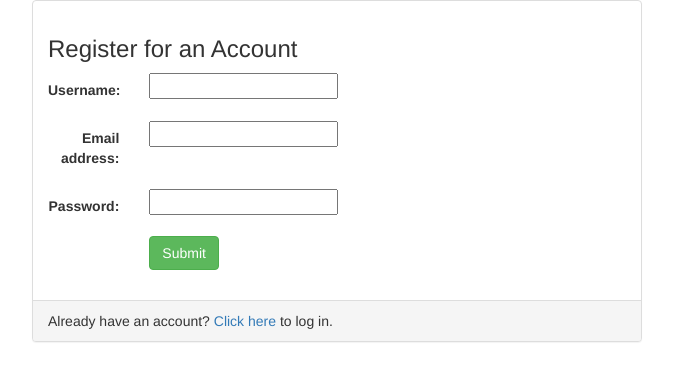
After one commit to enabokov/Musicloft, a Django app: page /music/registration/ in a window 1280 px wide. The commit adds this page. Shown: the top 381 px of the page, without its empty margins (303-976 px from the left). Run offline with Django 3.2, Linux system fonts and the light colour scheme; some libraries are stand-ins or nearby versions.

Commit message:
Add registration, log in and log out views Add user account page

```diff
--- a/music/forms.py
+++ b/music/forms.py
@@ -2,9 +2,16 @@ from django import forms
 from django.contrib.auth.models import User
 
 
+# Registration user form
 class UserForm(forms.ModelForm):
     password = forms.CharField(widget=forms.PasswordInput)
 
     class Meta:
         model = User
         fields = ['username', 'email', 'password']
+
+
+# Log in user form
+class LoginForm(forms.Form):
+    username = forms.CharField(max_length=100)
+    password = forms.CharField(widget=forms.PasswordInput(render_value=False), max_length=100)
--- /dev/null
+++ b/music/templates/music/user/registration.html
@@ -0,0 +1,34 @@
+{% extends 'music/base.html' %}
+{% block title %}Register{% endblock %}
+
+{% block body %}
+    <div class="container-fluid">
+
+        <div class="row">
+            <div class="col-sm-12 col-md-6">
+                <div class="panel panel-default">
+                    <div class="panel-body">
+                        <h3>Register for an Account</h3>
+                        {% if error_message %}
+                            <p><strong>{{ error_message }}</strong></p>
+                        {% endif %}
+                        <form class="form-horizontal" role="form" action="" method="post" enctype="multipart/form-data">
+                            {% csrf_token %}
+                            {% include 'music/user/form_template.html' %}
+                            <div class="form-group">
+                                <div class="col-sm-offset-2 col-sm-10">
+                                    <button type="submit" class="btn btn-success">Submit</button>
+                                </div>
+                            </div>
+                        </form>
+                    </div>
+                    <div class="panel-footer">
+                        Already have an account? <a href="{% url 'music:login' %}">Click here</a> to log in.
+                    </div>
+                </div>
+            </div>
+        </div>
+
+    </div>
+
+{% endblock %}
--- a/music/urls.py
+++ b/music/urls.py
@@ -5,11 +5,16 @@ from . import views
 app_name = 'music'
 
 urlpatterns = [
-    url(r'^$', views.index_view, name='index'),
-    url(r'^register/$', views.register, name='register'),
+    url(r'^$', views.index, name='index'),
+    # User urls
+    url(r'^registration/$', views.register, name='register'),
+    url(r'^login/$', views.login_user, name='login'),
+    url(r'^logout/$', views.logout_user, name='logout'),
+    url(r'^account/$', views.user_account, name='account'),
+    # Data urls
     url(r'^bands/$', views.BandListView.as_view(), name='bands'),
     url(r'^albums/$', views.AlbumListView.as_view(), name='albums'),  # All albums
     url(r'^band/(?P<pk>[0-9]+)/$', views.BandView.as_view(), name='band'),
     url(r'^album/(?P<pk>[0-9]+)/$', views.AlbumView.as_view(), name='album'),
-    url(r'^albums/(?P<pk>[0-9]+)/$', views.AlbumListView.as_view(), name='albums'),  # For precise band
+    url(r'^albums/(?P<pk>[0-9]+)/$', views.AlbumListView.as_view(), name='albums'),  # Albums for precise band
 ]
--- a/music/views.py
+++ b/music/views.py
@@ -1,20 +1,18 @@
-from django.contrib.auth import authenticate, login
-from django.shortcuts import render
+from django.contrib.auth import authenticate, login, logout
+from django.shortcuts import render, redirect, reverse, get_object_or_404
+from django.template import RequestContext
 from django.views import generic
 
-from .forms import UserForm
+from .forms import UserForm, LoginForm
 from .models import Band, Album, Song
 
 
 class BandView(generic.DetailView):
-    model = Band
     queryset = Band.objects.all()
     template_name = 'music/BandView.html'
-    context_object_name = 'band'
 
 
 class AlbumView(generic.DetailView):
-    model = Album
     queryset = Album.objects.all()
     template_name = 'music/AlbumView.html'
     context_object_name = 'album'
@@ -31,8 +29,14 @@ class AlbumListView(generic.ListView):
     template_name = 'music/AlbumListView.html'
     context_object_name = 'albums'
 
+    def get_queryset(self):
+        if 'pk' in self.kwargs.keys():
+            band = get_object_or_404(Band, pk=self.kwargs['pk'])
+            return Album.objects.filter(band=band)
+        return Album.objects.all()
 
-def index_view(request):
+
+def index(request):
     bands = Band.objects.all()
     albums = Album.objects.all()
     songs = Song.objects.all()
@@ -42,7 +46,6 @@ def index_view(request):
         'albums': albums,
         'songs': songs
     }
-
     return render(request, 'music/index.html', context)
 
 
@@ -58,8 +61,39 @@ def register(request):
         if user is not None:
             if user.is_active:
                 login(request, user)
-                return index_view(request)
-    context = {
-        "form": form,
-    }
-    return render(request, 'music/register.html', context)
+                return redirect(reverse('music:account'))
+    return render(request, 'music/user/registration.html', {'form': form})
+
+
+def login_user(request):
+    form = LoginForm(request.POST or None)
+    if form.is_valid():
+        username = form.cleaned_data['username']
+        password = form.cleaned_data['password']
+        user = authenticate(username=username, password=password)
+        if user is not None:
+            if user.is_active:
+                login(request, user)
+                return redirect(reverse('music:account'))
+            else:
+                context = {'error_message': 'Your account has been blocked', 'form': form}
+                return render(request, 'music/user/login.html', context)
+        else:
+            context = {'error_message': 'Incorrect login or password', 'form': form}
+            return render(request, 'music/user/login.html', context)
+    return render(request, 'music/user/login.html', {'form': form})
+
+
+# Logout user and redirect to main page
+def logout_user(request):
+    if request.user.is_authenticated():
+        logout(request)
+    return redirect(reverse('music:index'))
+
+
+# User information page
+def user_account(request):
+    if not request.user.is_authenticated():
+        return redirect(reverse('music:register'))
+    else:
+        return render(request, 'music/user/account.html', content_type={'request': RequestContext(request)})
```
Also changed, not shown: music/templates/music/user/account.html (added, +9 -0 lines), music/templates/music/user/login.html (renamed from music/templates/music/register.html, +6 -5 lines), db.sqlite3, music/templates/music/user/form_template.html (renamed from music/templates/music/form_template.html).
